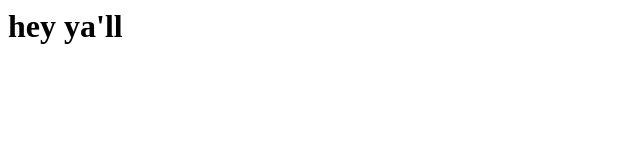
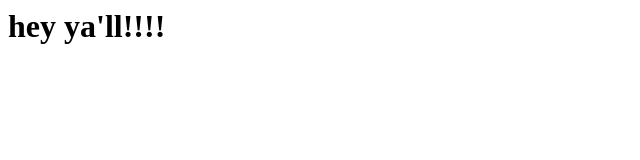
Before and after one commit to duckskillyou/hello-world, a plain HTML site: page index.html in a window 1280 px wide. Shown: the full height of the page, 0-640 px from the left. Drawn offline with Linux system fonts and the light colour scheme.

Commit message:
add new chars

```diff
--- a/index.html
+++ b/index.html
@@ -1,3 +1,3 @@
 <h1>
-    hey ya'll
+    hey ya'll!!!!
 </h1>
```
